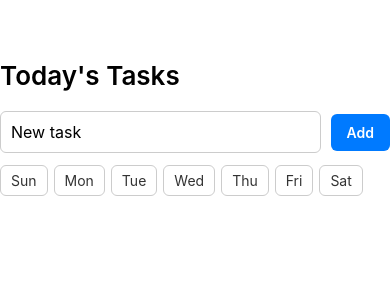
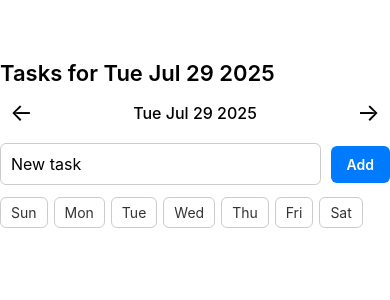
Before and after one commit to AndrewHulme88/forget-me-note, a React Native app: screen / in a window 390 px wide. Shown: the top 300 px of the page. Built offline with nearby package versions, Linux system fonts and the light colour scheme.

Commit message:
Added ability to view previous or future days

```diff
--- a/App.js
+++ b/App.js
@@ -1,4 +1,4 @@
-import React, { useState } from 'react';
+import React, { useState, useEffect } from 'react';
 import {
   View,
   Text,
@@ -8,26 +8,49 @@ import {
   TextInput,
   Pressable,
 } from 'react-native';
+import AsyncStorage from '@react-native-async-storage/async-storage';
 import TaskItem from './components/TaskItem';
-import Checkbox from 'expo-checkbox';
-import AsyncStorage from '@react-native-async-storage/async-storage';
-import { useEffect } from 'react';
-
 
 const DAYS = ['Sun', 'Mon', 'Tue', 'Wed', 'Thu', 'Fri', 'Sat'];
-const today = DAYS[new Date().getDay()];
 
 export default function App() {
   const [tasks, setTasks] = useState([]);
   const [newTask, setNewTask] = useState('');
   const [selectedDays, setSelectedDays] = useState([]);
+  const [selectedDate, setSelectedDate] = useState(new Date());
+
+  const today = new Date();
+  const todayString = today.toDateString();
+  const selectedDayName = DAYS[selectedDate.getDay()];
+  const selectedString = selectedDate.toDateString();
+
+  const canToggle = todayString === selectedString;
+
+  // Load tasks from storage
+  useEffect(() => {
+    const load = async () => {
+      const json = await AsyncStorage.getItem('tasks');
+      if (json) setTasks(JSON.parse(json));
+    };
+    load();
+  }, []);
+
+  // Save tasks to storage
+  useEffect(() => {
+    AsyncStorage.setItem('tasks', JSON.stringify(tasks));
+  }, [tasks]);
 
   const toggleTask = (id) => {
+    if (!canToggle) return;
     setTasks((prev) =>
       prev.map((task) =>
         task.id === id ? { ...task, done: !task.done } : task
       )
     );
+  };
+
+  const deleteTask = (id) => {
+    setTasks((prev) => prev.filter((task) => task.id !== id));
   };
 
   const addTask = () => {
@@ -46,40 +69,41 @@ export default function App() {
     setSelectedDays([]);
   };
 
-  const deleteTask = (id) => {
-    setTasks((prev) => prev.filter((task) => task.id !== id));
-  };
-
-  useEffect(() => {
-    const loadTasks = async () => {
-      try {
-        const json = await AsyncStorage.getItem('tasks');
-        if (json != null) {
-          setTasks(JSON.parse(json));
-        }
-      } catch (e) {
-        console.error('Failed to load tasks:', e);
-      }
-    };
-    loadTasks();
-  }, []);
-
-  useEffect(() => {
-    const saveTasks = async () => {
-      try {
-        await AsyncStorage.setItem('tasks', JSON.stringify(tasks));
-      } catch (e) {
-        console.error('Failed to save tasks:', e);
-      }
-    };
-    saveTasks();
-  }, [tasks]);
+  const filteredTasks = tasks
+    .filter(
+      (task) =>
+        task.days.length === 0 || task.days.includes(selectedDayName)
+    )
+    .sort((a, b) => a.done - b.done);
 
   return (
     <SafeAreaView style={styles.container}>
-      <Text style={styles.title}>Today's Tasks</Text>
+      <Text style={styles.title}>Tasks for {selectedString}</Text>
 
-      {/* Task input */}
+      {/* Date navigation */}
+      <View style={styles.navRow}>
+        <Pressable
+          onPress={() =>
+            setSelectedDate((prev) => new Date(prev.getTime() - 86400000))
+          }
+        >
+          <Text style={styles.navText}>←</Text>
+        </Pressable>
+        <Text style={styles.dateText}>
+          {selectedDate.toDateString()}
+        </Text>
+        <Pressable
+          onPress={() =>
+            setSelectedDate((prev) => new Date(prev.getTime() + 86400000))
+          }
+        >
+          <Text style={styles.navText}>→</Text>
+        </Pressable>
+      </View>
+
+      {/* Only show input form for today */}
+      {canToggle && (
+        <>
           <View style={styles.inputRow}>
             <TextInput
               placeholder="New task"
@@ -92,7 +116,6 @@ export default function App() {
             </Pressable>
           </View>
 
-      {/* Day selector */}
           <View style={styles.daysRow}>
             {DAYS.map((day) => {
               const selected = selectedDays.includes(day);
@@ -112,7 +135,9 @@ export default function App() {
                   ]}
                 >
                   <Text
-                style={selected ? styles.dayTextSelected : styles.dayText}
+                    style={
+                      selected ? styles.dayTextSelected : styles.dayText
+                    }
                   >
                     {day}
                   </Text>
@@ -120,18 +145,19 @@ export default function App() {
               );
             })}
           </View>
+        </>
+      )}
 
       {/* Task list */}
       <FlatList
-        data={tasks
-          .filter((task) => task.days.length === 0 || task.days.includes(today))
-          .sort((a, b) => a.done - b.done)}
+        data={filteredTasks}
         keyExtractor={(item) => item.id}
         renderItem={({ item }) => (
           <TaskItem
             task={item}
             onToggle={toggleTask}
             onDelete={deleteTask}
+            disabled={!canToggle}
           />
         )}
       />
@@ -147,9 +173,23 @@ const styles = StyleSheet.create({
     backgroundColor: '#fff',
   },
   title: {
-    fontSize: 26,
+    fontSize: 22,
     fontWeight: '600',
-    marginBottom: 20,
+    marginBottom: 12,
+  },
+  navRow: {
+    flexDirection: 'row',
+    alignItems: 'center',
+    justifyContent: 'space-between',
+    marginBottom: 16,
+  },
+  navText: {
+    fontSize: 24,
+    paddingHorizontal: 10,
+  },
+  dateText: {
+    fontSize: 16,
+    fontWeight: '500',
   },
   inputRow: {
     flexDirection: 'row',
--- a/components/TaskItem.js
+++ b/components/TaskItem.js
@@ -2,10 +2,14 @@ import React from 'react';
 import { View, Text, StyleSheet, Pressable } from 'react-native';
 import Checkbox from 'expo-checkbox';
 
-export default function TaskItem({ task, onToggle, onDelete }) {
+export default function TaskItem({ task, onToggle, onDelete, disabled }) {
   return (
     <View style={styles.container}>
-      <Checkbox value={task.done} onValueChange={() => onToggle(task.id)} />
+      <Checkbox
+        value={task.done}
+        onValueChange={() => onToggle(task.id)}
+        disabled={disabled}
+      />
       <Text style={[styles.text, task.done && styles.done]}>
         {task.name}
       </Text>
```
Lines whose indentation alone changed are shown as unchanged.
